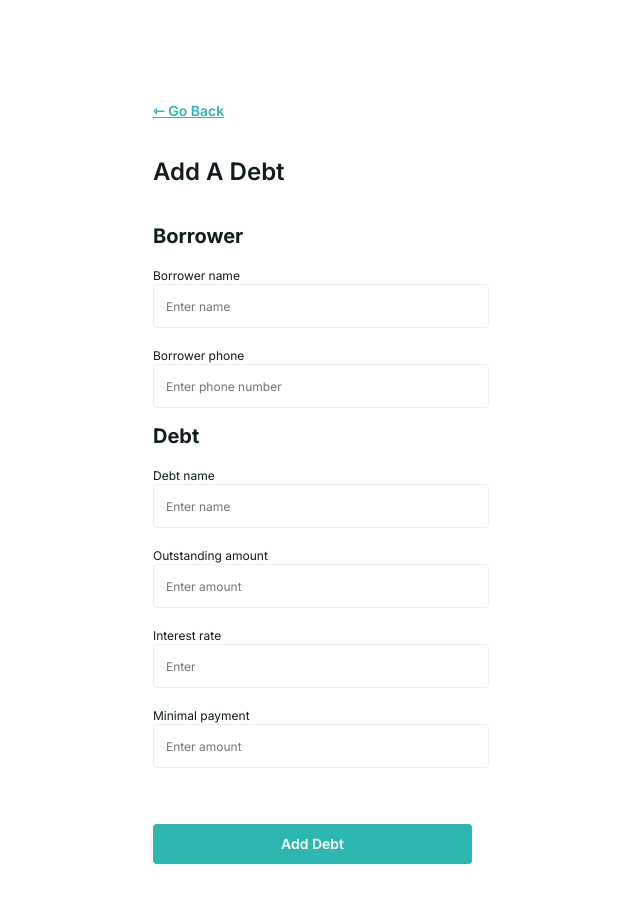
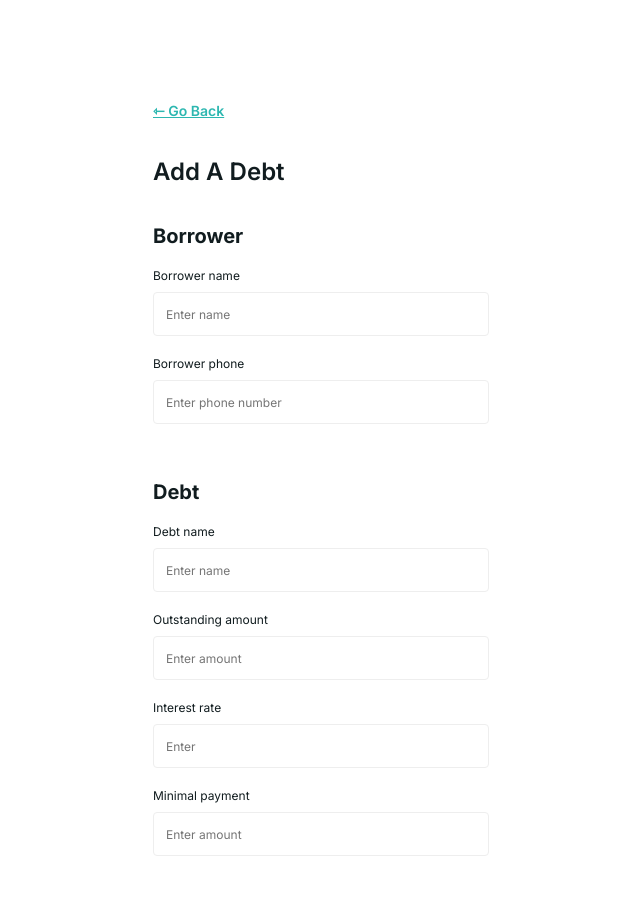
Before and after one commit to Tate-T/My-debts-app_front-end, a React (Create React App) app: page /addadebt in a window 1280 px wide. Shown: the top 910 px of the page, without its empty margins (75-715 px from the left). Built offline with nearby package versions, Linux system fonts and the light colour scheme.

Commit message:
form margins

```diff
--- a/src/pages/AddDebtPage/AddDebtPage.jsx
+++ b/src/pages/AddDebtPage/AddDebtPage.jsx
@@ -9,7 +9,8 @@ export default function AddDebtPage() {
         &#8701; Go Back
       </NavLink>
       <h2 className={s.mainTitle}>Add a Debt</h2>
-      <form className={s.form}>
+      <form className={s.formContainer}>
+        <div className={s.form}>
           <h3 className={s.title}>Borrower</h3>
           <label htmlFor="" className={s.label}>
             {' '}
@@ -25,7 +26,8 @@ export default function AddDebtPage() {
               className={s.input}
             />
           </label>{' '}
-        <br />
+        </div>
+        <div className={s.form}>
           <h3 className={s.title}>Debt</h3>
           <label htmlFor="" className={s.label}>
             Debt name <br />
@@ -46,6 +48,7 @@ export default function AddDebtPage() {
             Minimal payment <br />
             <input type="text" placeholder="Enter amount" className={s.input} />
           </label>
+        </div>
         <button type="sunbmit" className={s.btn}>
           Add debt
         </button>
--- a/src/pages/AddDebtPage/AddDebtPage.module.scss
+++ b/src/pages/AddDebtPage/AddDebtPage.module.scss
@@ -1,3 +1,6 @@
+.form {
+margin-bottom: 40px;
+}
 
 .navLink {
     display: inline-block;
@@ -45,7 +48,6 @@ font-weight: 400;
     font-size: 12px;
     line-height: 1.25;
     color: #111C1F;
-margin-bottom: 8px;
  }
 
  .input {
@@ -63,6 +65,7 @@ background-color: #FFFFFF;
     border: 1px solid #EEEEEE;
     border-radius: 4px;
     padding-left: 12px;
+    margin-top: 8px;
  }
 
  .btn {
@@ -81,7 +84,6 @@ padding-left: 12px;
     align-items: center;
     padding: 12px 128px;
     gap: 10px;
-    margin-top: 40px;
  }
 
  .btn:hover, .btn:focus {
```
Lines whose indentation alone changed are shown as unchanged.
